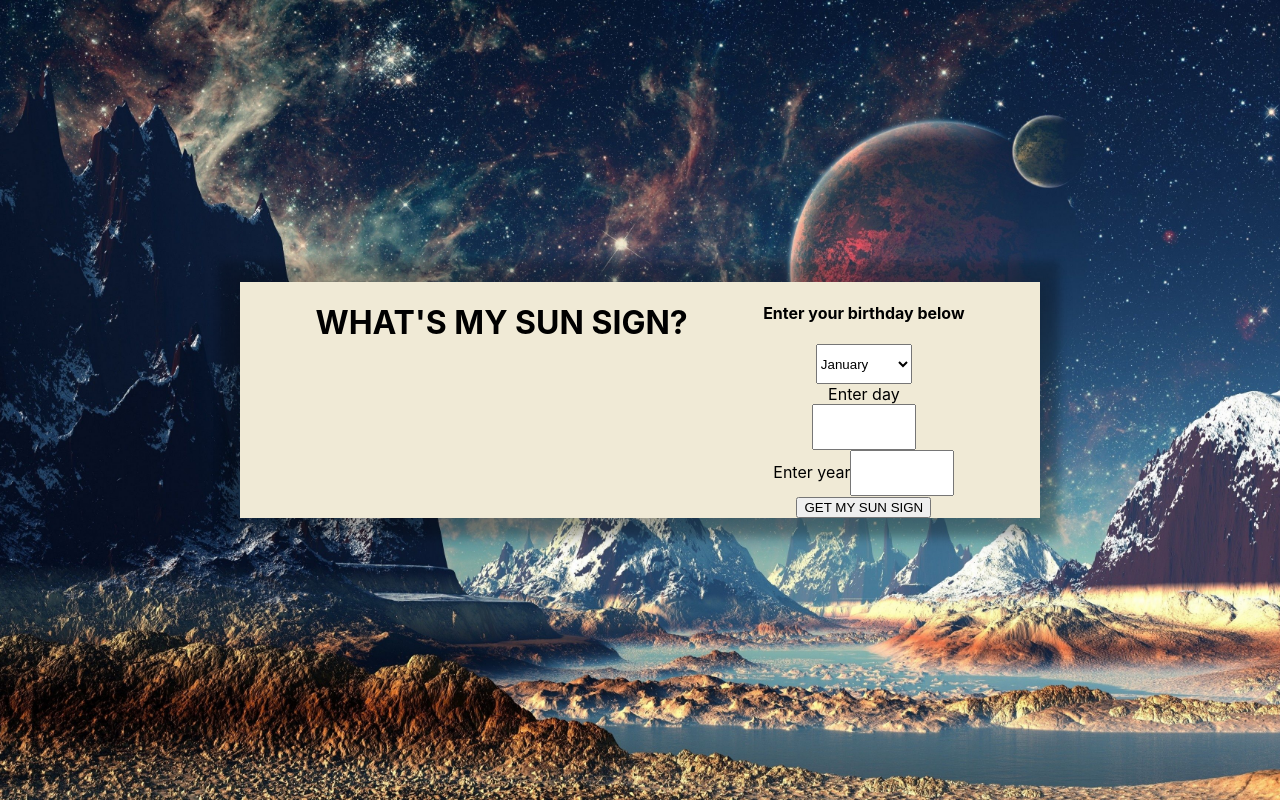
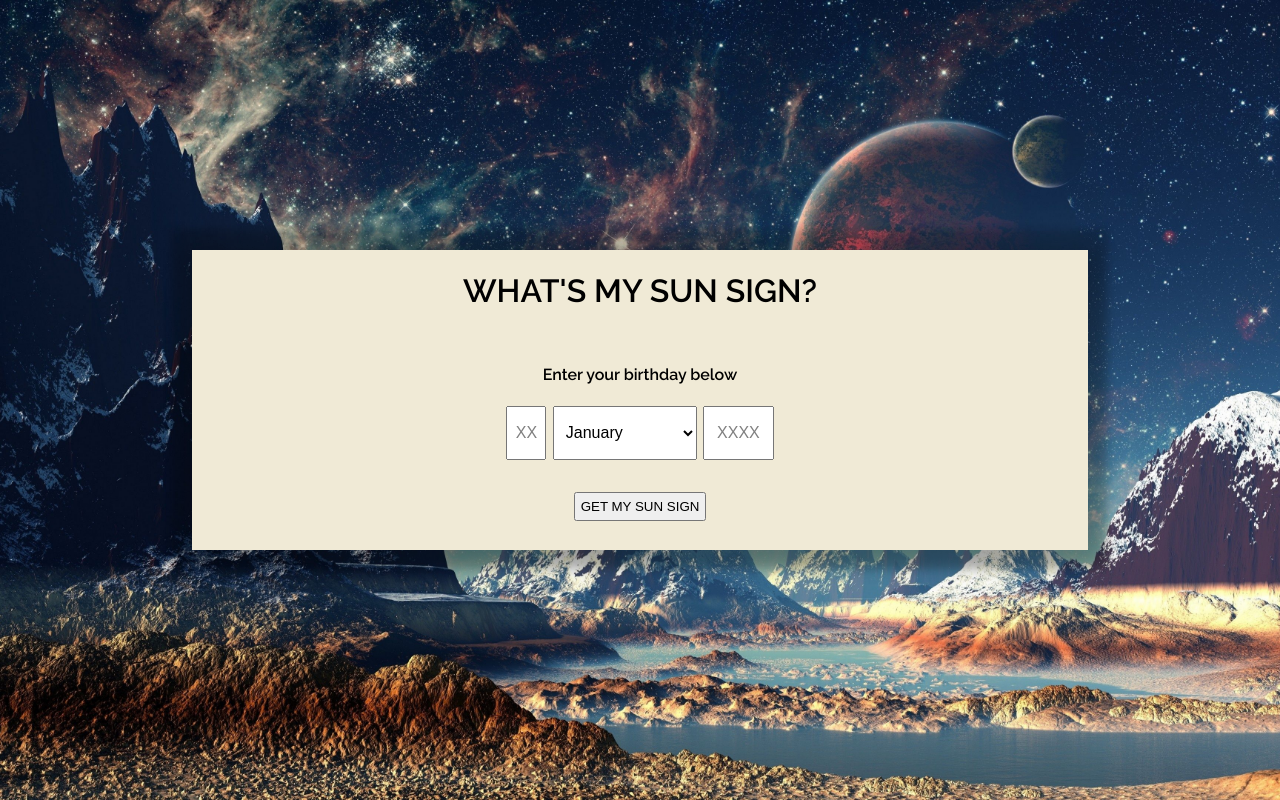
Before and after one commit to arionaskins/my-astro-app, a React (Create React App) app in the folder astro-app/: page / in a window 1280 px wide. Both pictures are taken after a click on the button "GET STARTED". Built offline with nearby package versions, Linux system fonts and the light colour scheme.

Commit message:
pre-deploy
pre-deployment updates
++ final.md doc

```diff
--- a/astro-app/src/App.css
+++ b/astro-app/src/App.css
@@ -1,17 +1,16 @@
-.wrapper {
-  height: 100vh;
-  background-position: center;
-  background-repeat: no-repeat;
-  background-color: rgb(255, 255, 255);
-  background-size: cover;
-  display: flex;
-  flex-wrap: wrap;
-  align-items: center;
-  justify-content: center;
-}
+
+@media only screen  and (max-width : 767px) {
+  body {
+    font-family: 'Roboto Slab', serif;
+  }
+
+
+   h1, h2, h3, h4, h5, h6 {
+    font-family: 'Raleway', sans-serif;
+   }
 
 .wrapper {
-  background-image: url(./img/background.jpg);
+
 height: 100vh;
 background-position: center;
 background-repeat: no-repeat;
@@ -21,18 +20,27 @@ display: flex;
 flex-wrap: wrap;
 align-items: center;
 justify-content: center;
+  }
+
+  .container {
+    background-color: rgb(240, 234, 214);
+    width: 70vw;
+    box-shadow:-1px -1px 8px 20px rgba(0, 0, 0, 0.2), 3px 8px 20px 9px rgba(0, 0, 0, 0.2);
+    }
 }
 
 @media only screen  and (min-width : 768px) {
+  body {
+    font-family: 'Roboto Slab', serif;
+  }
 
+
+   h1, h2, h3, h4, h5, h6 {
+    font-family: 'Raleway', sans-serif;
+   }
 .container {
   background-color: rgb(240, 234, 214);
-  background-size: cover;
-  flex-wrap: wrap;
-  flex-direction: column;
-  display: flex;
-  align-items: center;
-  justify-content: center;
+  width: 70vw;
   box-shadow:-1px -1px 8px 20px rgba(0, 0, 0, 0.2), 3px 8px 20px 9px rgba(0, 0, 0, 0.2);
   /* height: 60vh;
   width: 100vh;
@@ -60,37 +68,20 @@ padding-bottom: 1.5rem;
   text-align: center;
 }
 .newD {
-  width: 100vh;
-    display: flex;
-    flex-wrap: wrap;
-    justify-content: space-evenly;
-    background-color: rgb(240, 234, 214);
-    background-position: center center;
+
 }
-.App-header {
-  background-color: #282c34;
-  min-height: 100vh;
-  display: flex;
-  flex-direction: column;
-  align-items: center;
-  justify-content: center;
-  font-size: calc(10px + 2vmin);
-  color: white;
-}
+
 
 .sign-png {
   max-width: 7.5rem;
   height: auto;
 }
-select .myForm {
-  height: auto;
+#day {
+  width: 2em;
 }
 
-.birthday-info-wrapper {
-  display: flex;
-  justify-content: center;
-  flex-direction: column;
-  width: 70vw;
+#year {
+  width: 3.9rem;
 }
 .birthday-info-container {
   display: flex;
@@ -106,18 +97,65 @@ display: flex;
 justify-content: center;
 padding-bottom: 10px;
 }
-
-select, input {
-  width: 6rem;
+#dob-input-container {
+  padding-top: .5em;
+  padding-bottom: 2rem;
+}
+.dob-opt {
   height: 3em;
+  font-size: medium;
 }
 
-select:hover , input:hover, input:hover label, input:hover::placeholder {
+#dob-inputs-label {
+  padding-top: 2.2em;
+}
+
+#year, #day {
+text-align: center;
+}
+
+#btn, #start-over-btn {
+  padding: .3rem;
+    margin-top: 2rem;
+    margin-bottom: 1.8rem;
+}
+
+#start-over-btn {
+    margin-top: .8rem;
+    margin-bottom: 1.2em;
+}
+#user-dob-str, #user-dob-label, #sun-sign-label {
+  margin-top: .25em;
+}
+#sun-sign-name {
+  margin: .25em;
+}
+
+#month-selector {
+  height: 3.4rem;
+  width: 9rem;
+  padding-left: 0.5em;
+}
+select:hover , #btn:hover, #start-over-btn:hover, input:hover, input:hover label, input:hover::placeholder {
   color:  #006622;border: 1px solid transparent;
   box-shadow: 0 0 3px 0  #006622;
   color: #006622;
+  }
 
-  }
+#month-selector::placeholder {
+  font-stretch: expanded;
+  padding-right: 0.5em;
+}
+
+#year::placeholder, #day::placeholder {
+  text-align: center;
+  color: gray;
+  opacity: 1;
+}
+
+#year, #month-selector {
+  margin-left: 0.4rem;
+}
 /* sel, inp,
 width: 6rem;
 height: 3em;
--- a/astro-app/src/components/Display/DisplayUserSunSign.js
+++ b/astro-app/src/components/Display/DisplayUserSunSign.js
@@ -7,7 +7,7 @@ const DisplayUserSunSign = (props) => {
     var dob = new Date(props.year, props.month, props.day);
     var getDay = props.day;
     var getMonth = dob.getMonth();
-    //initalize userSign var to contain sign name
+    //initialize userSign var to contain sign name
     var userSign = '';
 
 
@@ -81,9 +81,9 @@ const monthNames = ["January", "February", "March", "April", "May", "June",
 
     return (
         <div className='birthday-info-container'>
-            <h4>Your Birthday:</h4>
+            <h4 id='user-dob-label'>Your Birthday:</h4>
 
-            <p>{monthStr} {props.day}, {props.year}</p>
+            <p id='user-dob-str'>{monthStr} {props.day}, {props.year}</p>
 
             <h2>YOUR SUN SIGN:</h2>
 
--- a/astro-app/src/components/Display/GetSunSignDiv.js
+++ b/astro-app/src/components/Display/GetSunSignDiv.js
@@ -1,6 +1,6 @@
 import React from 'react'
 // new box with sign in it AFTER CLICK
-const GetSunSignDiv =  (props) => {
+const GetSunSignDiv = (props) => {
 
     //initialize userSign var to contain sign name
     var userSign = props.sign;
@@ -30,9 +30,15 @@ var signLink = 'http://astrologyk.com/zodiac/planets/sun/' + userSign.toLowerCas
     return (
         <div>
             <img className='sign-png' src={`../../img/zodiac/${userSign.toLowerCase()}.png`} alt="Logo" />
-            <h1>{userSign.toUpperCase()} </h1>
+            <h1 id='sun-sign-name'>{userSign.toUpperCase()} </h1>
             <div>
-                <h4>Element: <span id='element'>{signElement}</span> | Keywords: {signKeywords[0]} & {signKeywords[1]} | <a href={signLink}>Click here for more info on {userSign}</a></h4>
+                <span>
+                    <p>
+                        <b>Element: </b>{signElement}  |
+                        <b> Keywords: </b> {signKeywords[0]} & {signKeywords[1]}  |
+                        <a href={signLink}> Click here for more info on {userSign} </a>
+                    </p>
+                </span>
             </div>
         </div>
     )
--- a/astro-app/src/components/GetInfo/GetUserBirthday.js
+++ b/astro-app/src/components/GetInfo/GetUserBirthday.js
@@ -71,7 +71,7 @@ export default class GetUserBirthday extends React.Component {
             return ( <div className='birthday-info-wrapper'>
                       <DisplayUserSunSign month={this.state.month} day={this.state.day} year={this.state.year} />
                       <div className='reset-button-container'>
-                        <button type='button' onClick={this.handleReset}>sTaRt oVur ((((((:</button>
+                        <button type='button'  id='start-over-btn' onClick={this.handleReset}>start over :)</button>
                       </div>
 
                     </div> )
--- a/astro-app/src/components/GetInfo/UserBirthdayForm.js
+++ b/astro-app/src/components/GetInfo/UserBirthdayForm.js
@@ -5,12 +5,25 @@ import React from 'react'
       render() {
         return (
           <form className='myForm' onSubmit={event => this.props.handleSubmit(event)} >
-              <h4> Enter your birthday below </h4>
+              <h4 id='dob-inputs-label'> Enter your birthday below </h4>
 
-              <div class='dob-input-container' style={{border: "5px"}}>
-                <div class='date-input-box'>
+              <div className='dob-input-container' style={{border: "5px"}}>
 
-                <select name={this.props.name} value={this.props.formData.month} onChange={event => this.props.handleMonthChange(event)}>
+                <input type='text'
+                placeholder='XX'
+                maxLength={2}
+                onChange={event => this.props.handleDayChange(event)}
+                value={this.props.formData.day}
+                className='dob-opt'
+                id='day'
+                required />
+
+
+                <select name={this.props.name}
+                        value={this.props.formData.month}
+                        onChange={event => this.props.handleMonthChange(event)}
+                        className='dob-opt'
+                        id='month-selector' required>
                   <option name='January' value="0">January</option>
                   <option name='February' value="1">February</option>
                   <option name='March' value="2">March</option>
@@ -25,25 +38,17 @@ import React from 'react'
                   <option name='December' value="11">December</option>
                 </select>
 
-                </div>
+                <input type='text'
+                placeholder='XXXX'
+                maxLength={4}
+                minLength={4}
+                onChange={event => this.props.handleYearChange(event)}
+                value={this.props.formData.year}
+                className='dob-opt'
+                id='year'
+                required/>
 
-                <div class='date-input-box'>
-                <label>Enter day</label>
-                <div>
-                <input type='text'
-                onChange={event => this.props.handleDayChange(event)}
-                value={this.props.formData.day} /> </div> </div>
-
-                <div class='date-input-box'>
-
-                <div>
-                <label >Enter year</label>
-                <input type='text'
-                onChange={event => this.props.handleYearChange(event)}
-                value={this.props.formData.year} /></div> </div>
-                </div>
-
-
+              </div>
               <div>
                <button id='btn' type="submit">GET MY SUN SIGN</button>
               </div>
--- a/astro-app/src/components/Landing.js
+++ b/astro-app/src/components/Landing.js
@@ -24,13 +24,12 @@ class Landing extends React.Component {
       if (!this.state.landingVisibility) {
             return (
                     <div className='content-container' id='landing-container'>
-
-                        <p>this will show the "about" of sun signs.</p>
-                        <p>some text here</p>
-                        <p>https://cafeastrology.com/sun.html</p>
-                        <p>filler txt also here ha ha</p>
-                        <br />
-                        <br />
+                        <p id='about-info'>The <b>Sun</b> (also known as a luminary and a star) represents the self, one’s personality and ego, the spirit and what it is that makes the individual unique.
+                        It is our identity and our face to the world.
+                        The sun also speaks to creative ability and the power of the individual to meet the challenges of everyday life.
+                        The sign of one's natal sun represents the energies expected to be present throughout life.
+                        </p>
+                        <a href='https://cafeastrology.com/sun.html'>Learn more about </a>
                         <div>
                           <button id='btn' type="button" onClick={this.handleStartBtn}>GET STARTED</button>
                         </div>
```
Also changed, not shown: astro-app/public/manifest.json, 3 other files (tests, documents, lock files or other folders).
